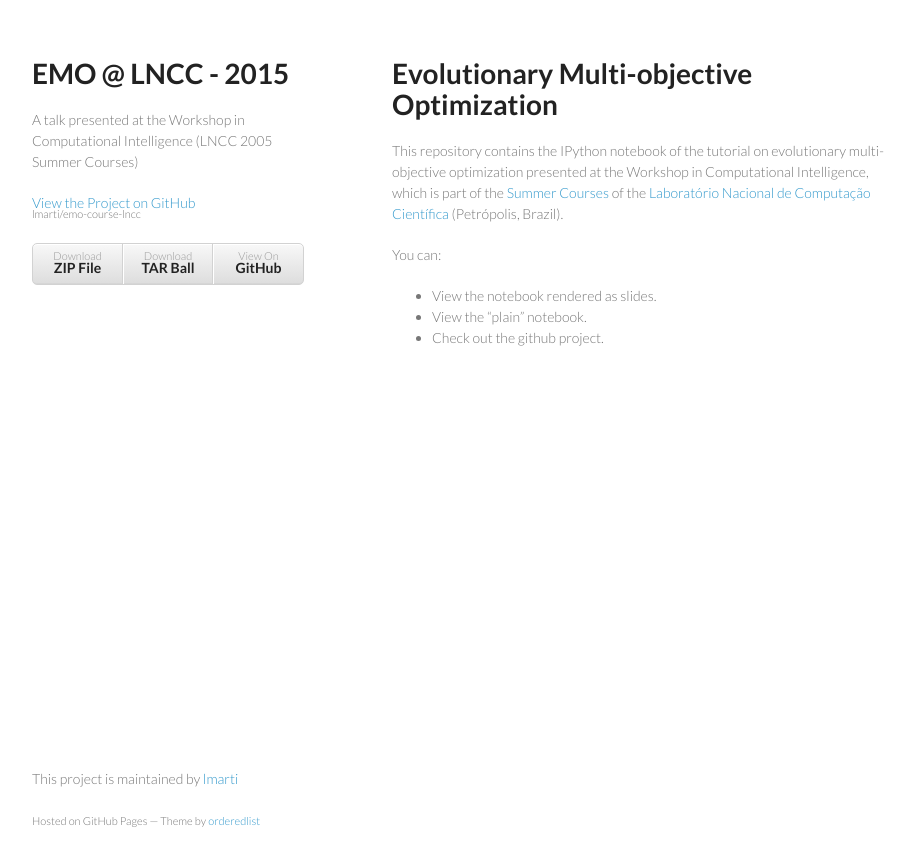
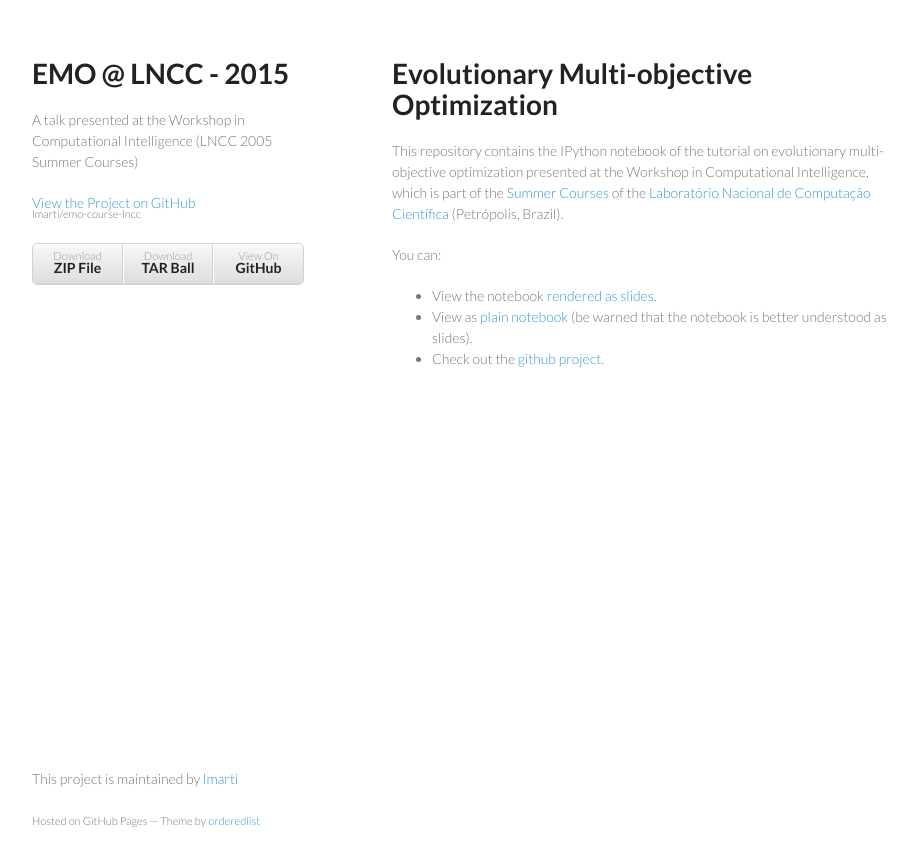
Before and after one commit to lmarti/emo-course-lncc, a Jekyll site: the page built from index.md, in a window 1280 px wide. Shown: the top 866 px of the page, without its empty margins (178-1095 px from the left). Built offline with Jekyll 4.4.1, drawn with Linux system fonts in a browser that asks for light colours; Markdown is read by kramdown in place of the engine named in the settings.

Commit message:
release (i hope)

```diff
--- a/index.md
+++ b/index.md
@@ -9,6 +9,6 @@ This repository contains the IPython notebook of the tutorial on evolutionary mu
 
 You can:
 
-* View the notebook rendered as slides.
-* View the "plain" notebook.
-* Check out the github project.
+* View the notebook [rendered as slides](http://lmarti.github.io/emo-course-lncc/Evolutionary%20Multi-Objective%20Optimization.slides.html).
+* View as [plain notebook](http://nbviewer.jupyter.org/github/lmarti/emo-course-lncc/blob/master/Evolutionary%20Multi-Objective%20Optimization.ipynb) (be warned that the notebook is better understood as slides).
+* Check out the [github project](https://github.com/lmarti/emo-course-lncc).
```
